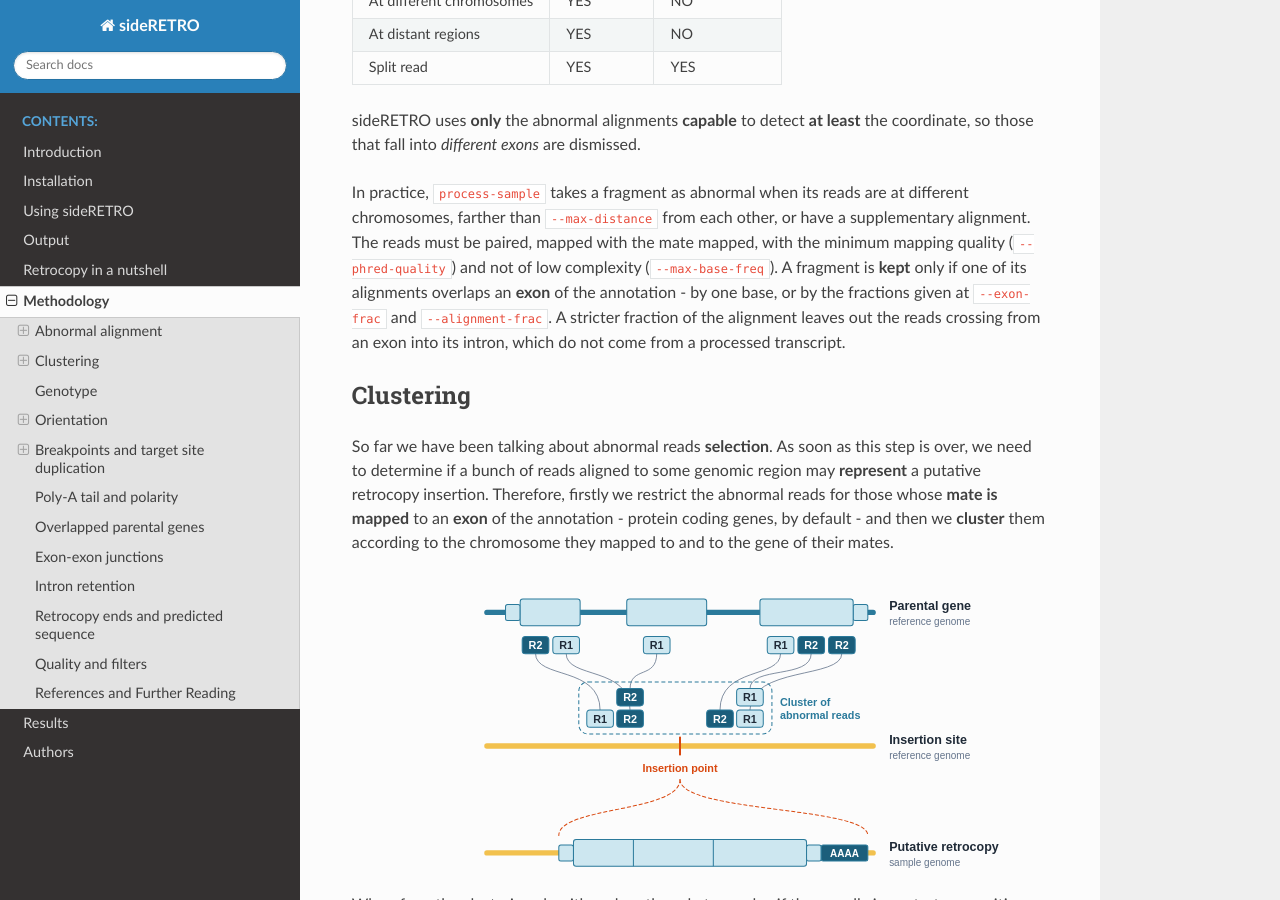
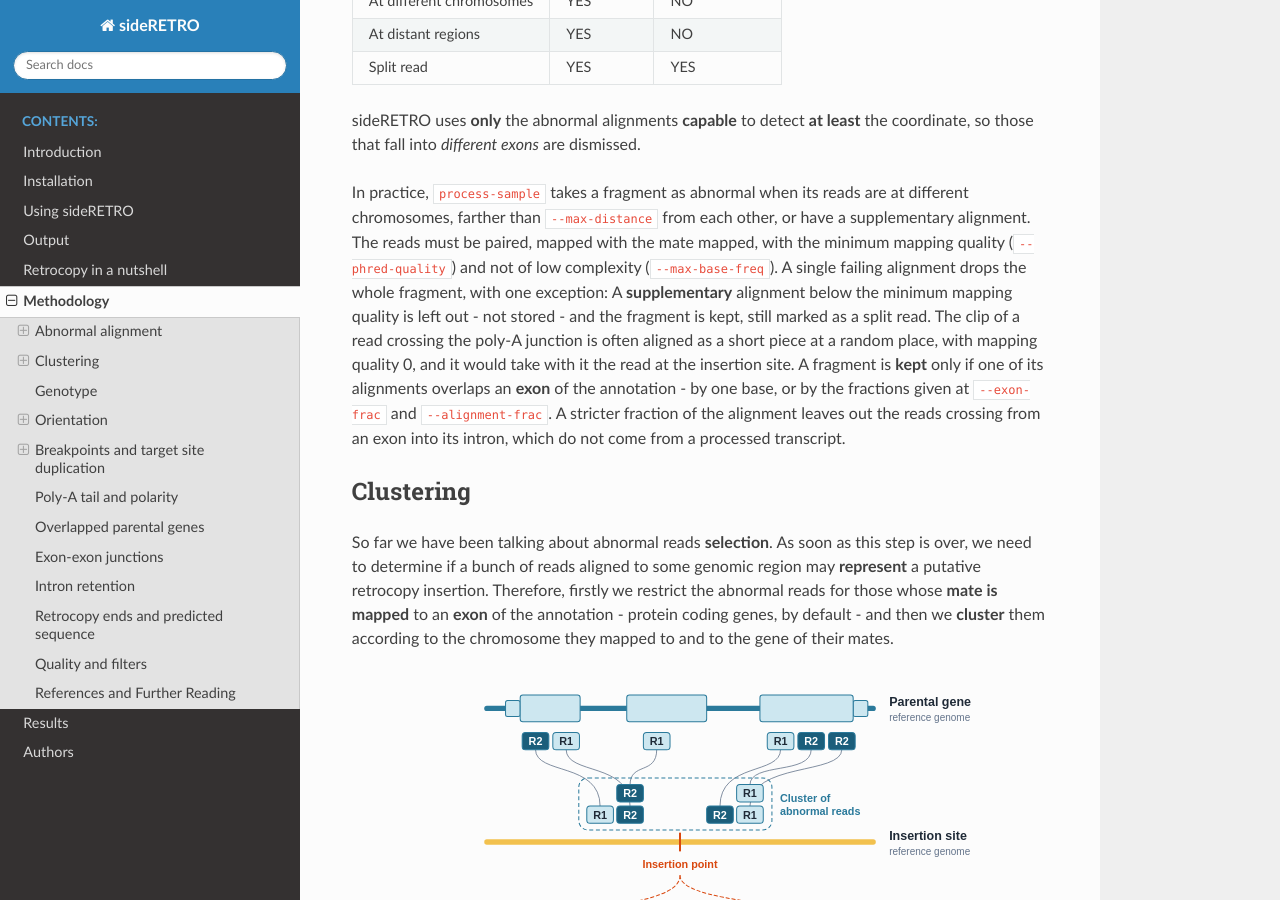
Before and after one commit to galantelab/sideRETRO, a Sphinx documentation site: the page built from docs/method.rst, in a window 1280 px wide and 900 px high, scrolled down 3519 px. Built offline with Sphinx 7.4.7 and the Read the Docs theme 3.1.0, drawn with Linux system fonts in a browser that asks for light colours.

Commit message:
UPDATE: docs: Supplementary alignments below -Q are left out

```diff
--- a/docs/method.rst
+++ b/docs/method.rst
@@ -164,6 +164,13 @@ reads are at different chromosomes, farther than ``--max-distance``
 from each other, or have a supplementary alignment. The reads must be
 paired, mapped with the mate mapped, with the minimum mapping quality
 (``--phred-quality``) and not of low complexity (``--max-base-freq``).
+A single failing alignment drops the whole fragment, with one
+exception: A **supplementary** alignment below the minimum mapping
+quality is left out - not stored - and the fragment is kept, still
+marked as a split read. The clip of a read crossing the poly-A
+junction is often aligned as a short piece at a random place, with
+mapping quality 0, and it would take with it the read at the
+insertion site.
 A fragment is **kept** only if one of its alignments overlaps an
 **exon** of the annotation - by one base, or by the fractions given at
 ``--exon-frac`` and ``--alignment-frac``. A stricter fraction of the
--- a/docs/usage.rst
+++ b/docs/usage.rst
@@ -159,8 +159,9 @@ this command::
      -c, --cache-size        SQLite3 cache size in KiB [default:"200000"]
 
   Read Quality Options:
-     -Q, --phred-quality     Minimum mapping quality (MAPQ) of the reads
-                             [default:"8"]
+     -Q, --phred-quality     Minimum mapping quality (MAPQ) of the reads.
+                             A supplementary alignment below it is left
+                             out, keeping its fragment [default:"8"]
      -M, --max-base-freq     Maximum frequency of a single base in a read.
                              Reads above it are discarded as low complexity
                              sequences, such as poly-A [default:"0.75"]
```
